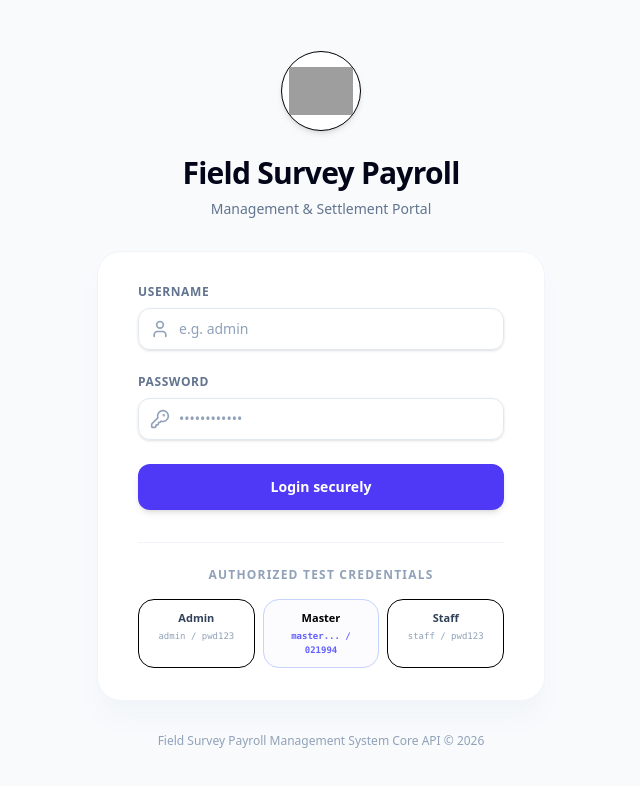
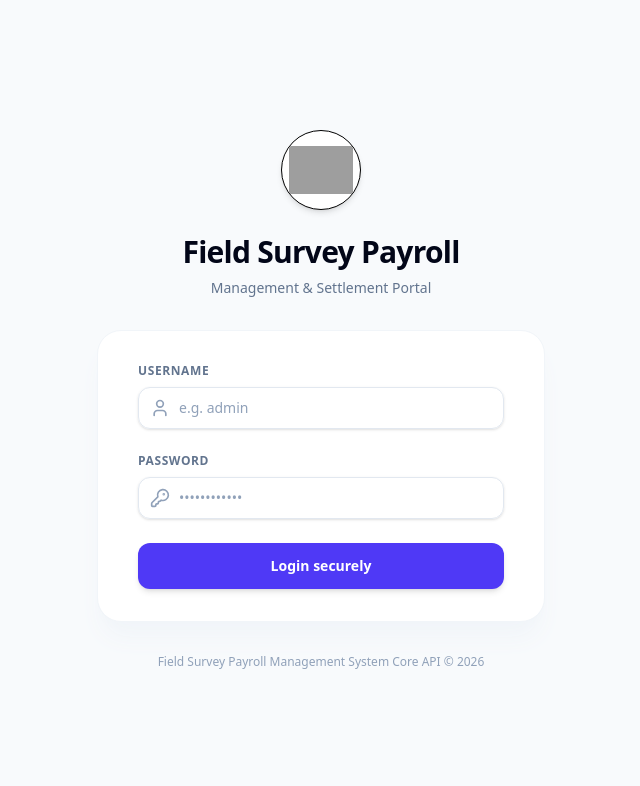
Before and after one commit to webdevplays/SFC-PAYROLL, a React (Vite) app: page / in a window 1280 px wide. Shown: the top 786 px of the page, without its empty margins (319-959 px from the left). Built offline with nearby package versions, Linux system fonts and the light colour scheme; grey boxes are pictures that could not be loaded.

Commit message:
Add files via upload

```diff
--- a/src/components/Login.tsx
+++ b/src/components/Login.tsx
@@ -24,12 +24,6 @@ export const Login: React.FC = () => {
     if (!success) {
       setErrorLocal("Access denied. Please check your username and password.");
     }
-  };
-
-  const handlePreFill = (user: string, pass: string = 'password123') => {
-    setUsername(user);
-    setPassword(pass);
-    setErrorLocal(null);
   };
 
   return (
@@ -108,36 +102,6 @@ export const Login: React.FC = () => {
               </button>
             </div>
           </form>
-
-          {/* Quick tester credentials selector */}
-          <div className="mt-8 border-t border-slate-100 pt-6">
-            <span className="block text-center text-xs font-semibold text-slate-400 uppercase tracking-widest mb-4">
-              Authorized Test Credentials
-            </span>
-            <div className="grid grid-cols-1 sm:grid-cols-3 gap-2">
-              <button
-                onClick={() => handlePreFill('admin')}
-                className="flex flex-col items-center p-2.5 rounded-2xl border border-slate-150 hover:bg-slate-50 text-center transition-all duration-200 group"
-              >
-                <span className="text-[11px] font-bold text-slate-700 group-hover:text-indigo-650">Admin</span>
-                <span className="text-[9px] text-slate-400 mt-1 font-mono">admin / pwd123</span>
-              </button>
-              <button
-                onClick={() => handlePreFill('masterkey2026', '021994')}
-                className="flex flex-col items-center p-2.5 rounded-2xl border border-indigo-200 bg-indigo-50/20 hover:bg-indigo-50/50 text-center transition-all duration-200 group"
-              >
-                <span className="text-[11px] font-extrabold text-indigo-750 group-hover:text-indigo-600">Master</span>
-                <span className="text-[9px] text-indigo-500 mt-1 font-mono font-bold">master... / 021994</span>
-              </button>
-              <button
-                onClick={() => handlePreFill('staff')}
-                className="flex flex-col items-center p-2.5 rounded-2xl border border-slate-150 hover:bg-slate-50 text-center transition-all duration-200 group"
-              >
-                <span className="text-[11px] font-bold text-slate-700 group-hover:text-indigo-650">Staff</span>
-                <span className="text-[9px] text-slate-400 mt-1 font-mono">staff / pwd123</span>
-              </button>
-            </div>
-          </div>
         </div>
 
         <p className="mt-8 text-center text-xs text-slate-400 font-medium">
```
